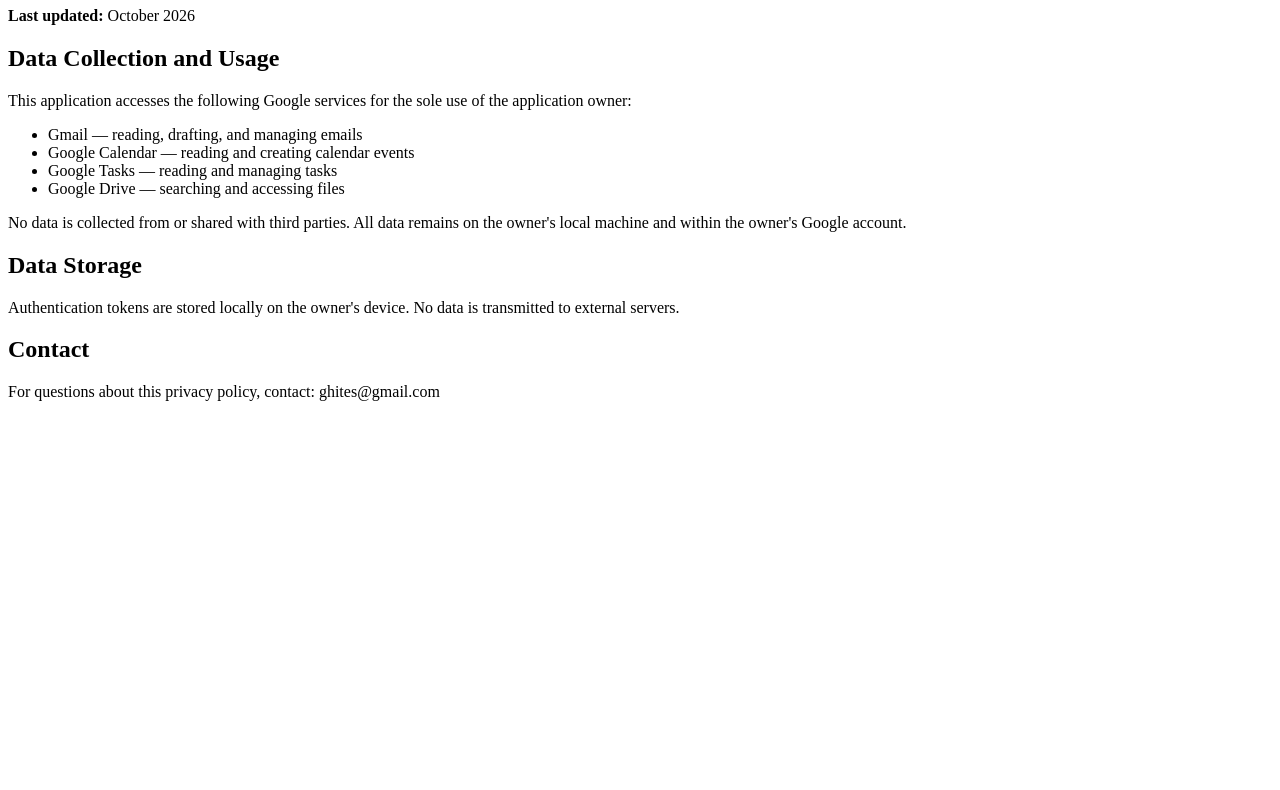
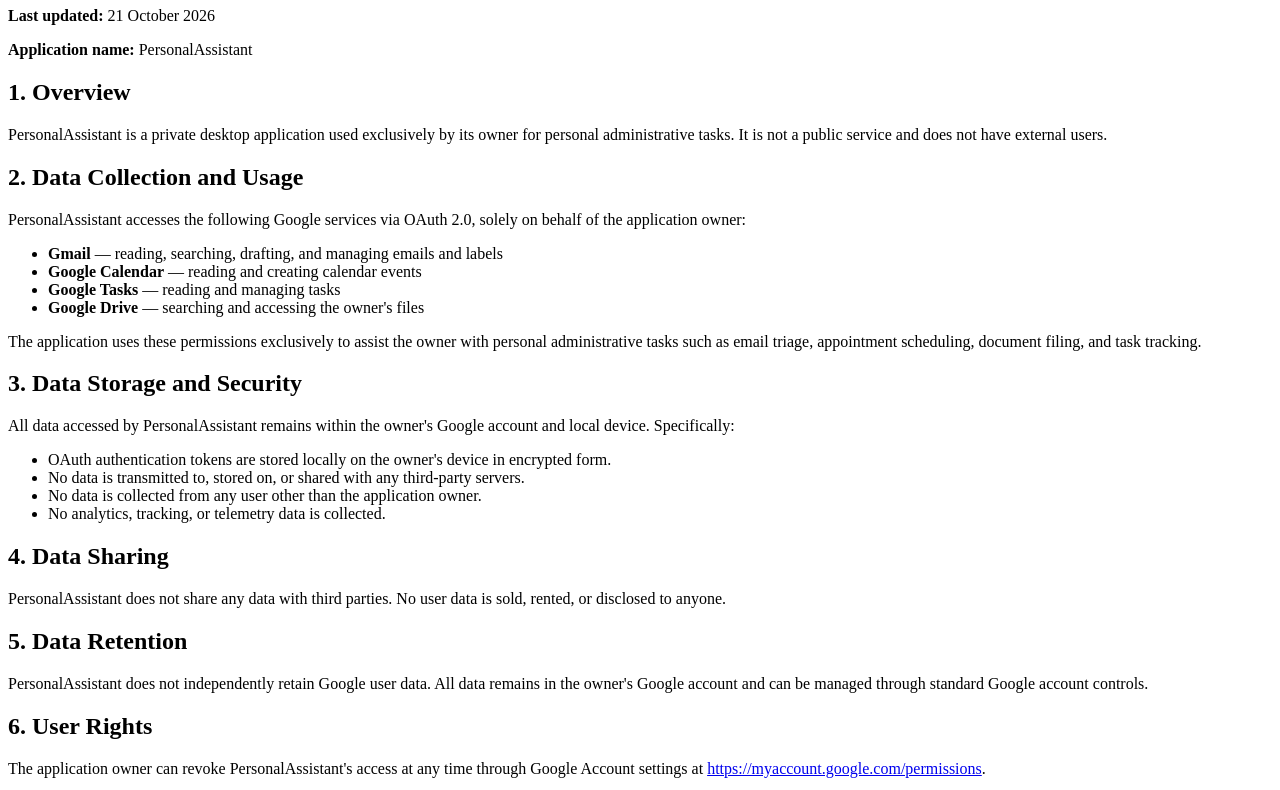
Before and after one commit to ghites/ghites.github.io, a plain HTML site: page privacy.html in a window 1280 px wide. Shown: the part 73-863 px from the top of the page. Before the commit the page ends 800 px from the top, so only its background shows below. Drawn offline with Linux system fonts and the light colour scheme.

Commit message:
Fix content for Google OAuth verification

```diff
--- a/privacy.html
+++ b/privacy.html
@@ -1,19 +1,45 @@
 <!DOCTYPE html>
-<html><head><title>Privacy Policy — Personal Assistant</title></head>
+<html lang="en">
+<head><meta charset="UTF-8"><title>Privacy Policy — PersonalAssistant</title></head>
 <body>
-<h1>Privacy Policy</h1>
-<p><strong>Last updated:</strong> October 2026</p>
-<h2>Data Collection and Usage</h2>
-<p>This application accesses the following Google services for the sole use of the application owner:</p>
+<h1>Privacy Policy for PersonalAssistant</h1>
+<p><strong>Last updated:</strong> 21 October 2026</p>
+<p><strong>Application name:</strong> PersonalAssistant</p>
+
+<h2>1. Overview</h2>
+<p>PersonalAssistant is a private desktop application used exclusively by its owner for personal administrative tasks. It is not a public service and does not have external users.</p>
+
+<h2>2. Data Collection and Usage</h2>
+<p>PersonalAssistant accesses the following Google services via OAuth 2.0, solely on behalf of the application owner:</p>
 <ul>
-<li>Gmail — reading, drafting, and managing emails</li>
-<li>Google Calendar — reading and creating calendar events</li>
-<li>Google Tasks — reading and managing tasks</li>
-<li>Google Drive — searching and accessing files</li>
+<li><strong>Gmail</strong> — reading, searching, drafting, and managing emails and labels</li>
+<li><strong>Google Calendar</strong> — reading and creating calendar events</li>
+<li><strong>Google Tasks</strong> — reading and managing tasks</li>
+<li><strong>Google Drive</strong> — searching and accessing the owner's files</li>
 </ul>
-<p>No data is collected from or shared with third parties. All data remains on the owner's local machine and within the owner's Google account.</p>
-<h2>Data Storage</h2>
-<p>Authentication tokens are stored locally on the owner's device. No data is transmitted to external servers.</p>
-<h2>Contact</h2>
-<p>For questions about this privacy policy, contact: ghites@gmail.com</p>
-</body></html>
+<p>The application uses these permissions exclusively to assist the owner with personal administrative tasks such as email triage, appointment scheduling, document filing, and task tracking.</p>
+
+<h2>3. Data Storage and Security</h2>
+<p>All data accessed by PersonalAssistant remains within the owner's Google account and local device. Specifically:</p>
+<ul>
+<li>OAuth authentication tokens are stored locally on the owner's device in encrypted form.</li>
+<li>No data is transmitted to, stored on, or shared with any third-party servers.</li>
+<li>No data is collected from any user other than the application owner.</li>
+<li>No analytics, tracking, or telemetry data is collected.</li>
+</ul>
+
+<h2>4. Data Sharing</h2>
+<p>PersonalAssistant does not share any data with third parties. No user data is sold, rented, or disclosed to anyone.</p>
+
+<h2>5. Data Retention</h2>
+<p>PersonalAssistant does not independently retain Google user data. All data remains in the owner's Google account and can be managed through standard Google account controls.</p>
+
+<h2>6. User Rights</h2>
+<p>The application owner can revoke PersonalAssistant's access at any time through Google Account settings at <a href="https://myaccount.google.com/permissions">https://myaccount.google.com/permissions</a>.</p>
+
+<h2>7. Contact</h2>
+<p>For any questions regarding this privacy policy, please contact: <a href="mailto:ghites@gmail.com">ghites@gmail.com</a></p>
+
+<p><a href="https://ghites.github.io/">Back to homepage</a></p>
+</body>
+</html>
```
Also changed, not shown: index.html (+18 -6 lines).
